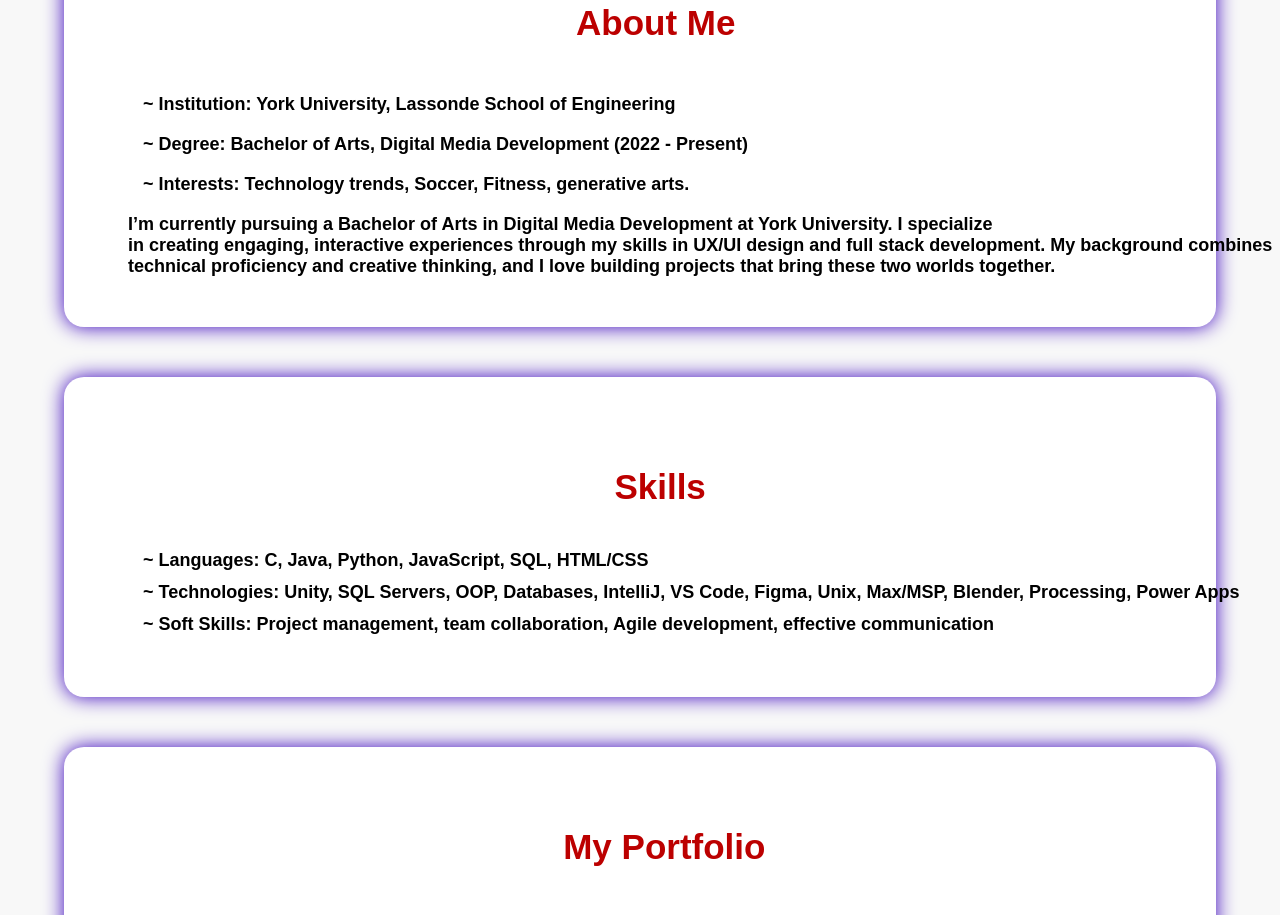
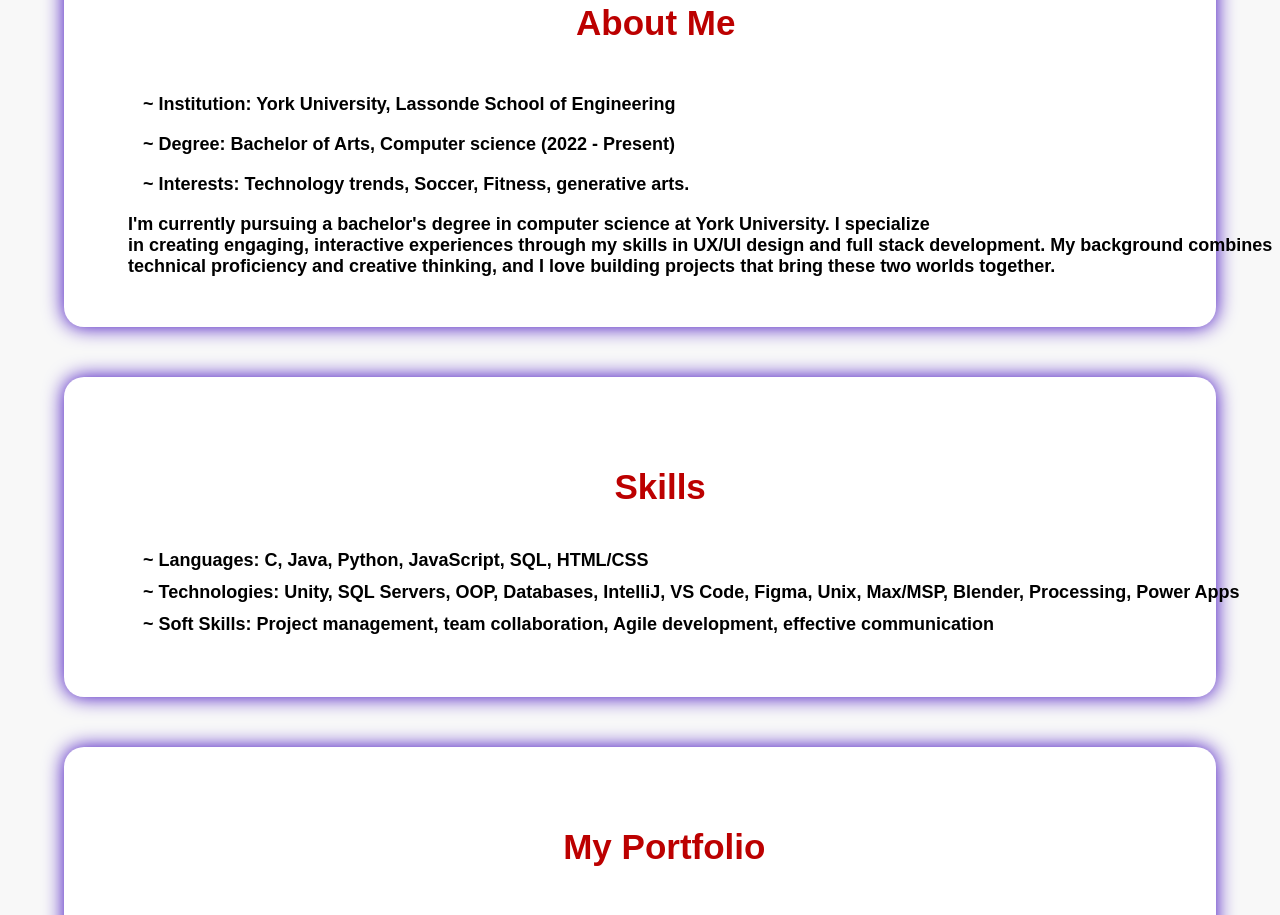
Before and after one commit to lalogongum/lalogongum, a plain HTML site: page index.html in a window 1280 px wide. Shown: the part 860-1775 px from the top of the page. Drawn offline with nearby package versions, Linux system fonts and the light colour scheme; a script that the page names is missing.

Commit message:
Update index.html

```diff
--- a/index.html
+++ b/index.html
@@ -43,9 +43,9 @@
 <div id="AboutMe" class="section">
     <h1>About Me</h1>
     <p class="school"> &nbsp;&nbsp;&nbsp;~ Institution: York University, Lassonde School of Engineering </p>
-    <p class="degree"> &nbsp;&nbsp;&nbsp;~ Degree: Bachelor of Arts, Digital Media Development (2022 - Present) </p>
+    <p class="degree"> &nbsp;&nbsp;&nbsp;~ Degree: Bachelor of Arts, Computer science (2022 - Present) </p>
 
-    <p class="moreAboutMe"> I’m currently pursuing a Bachelor of Arts in Digital Media Development at York University. I specialize<br/>
+    <p class="moreAboutMe"> I'm currently pursuing a bachelor's degree in computer science at York University. I specialize<br/>
         in creating engaging, interactive experiences through my skills in UX/UI design and full stack development. My background combines<br/>
         technical proficiency and creative thinking, and I love building projects that bring these two worlds together.</p>
     <p class="interests">&nbsp;&nbsp;&nbsp;~ Interests: Technology trends, Soccer, Fitness, generative arts.</p>
```
